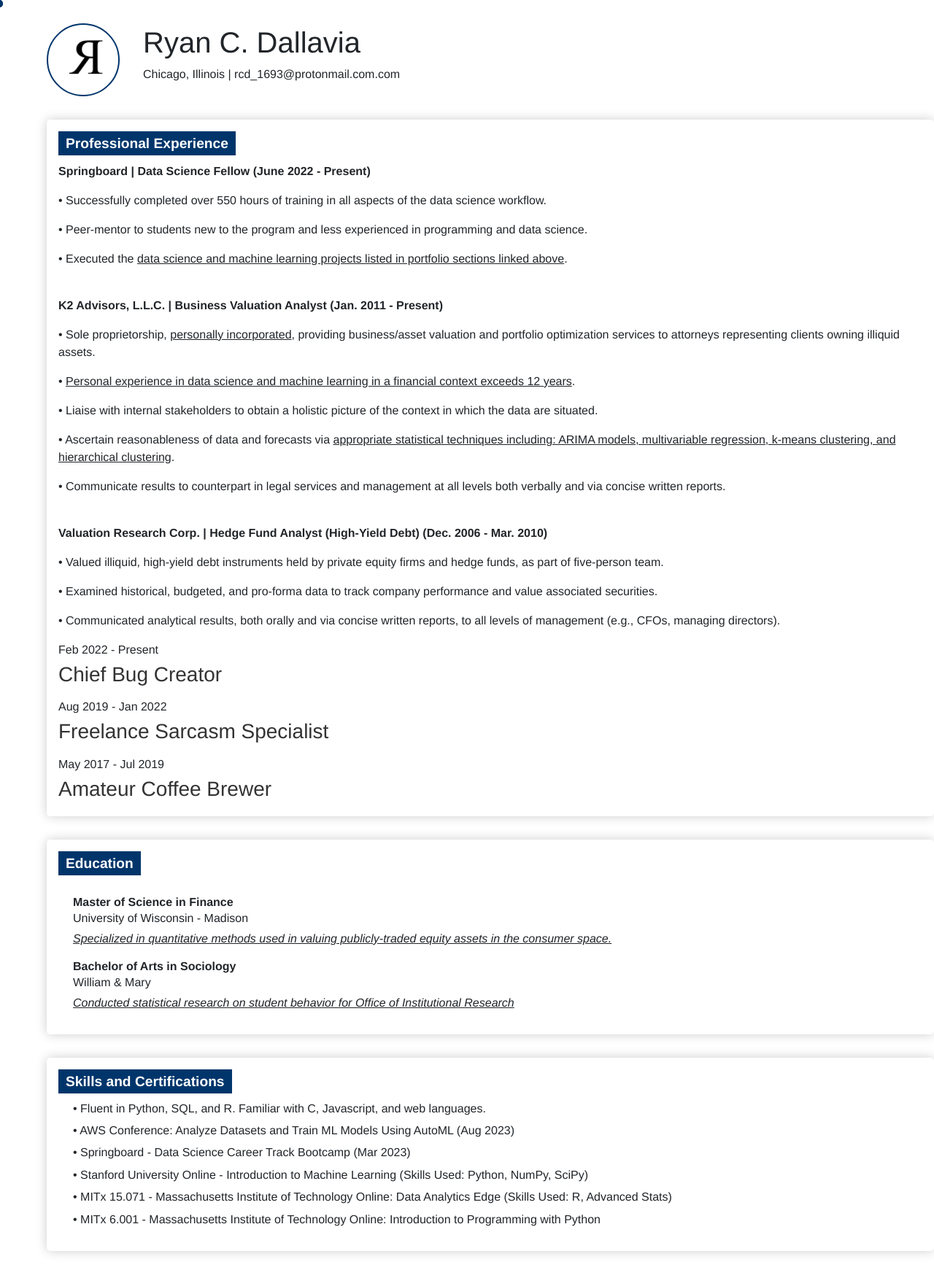
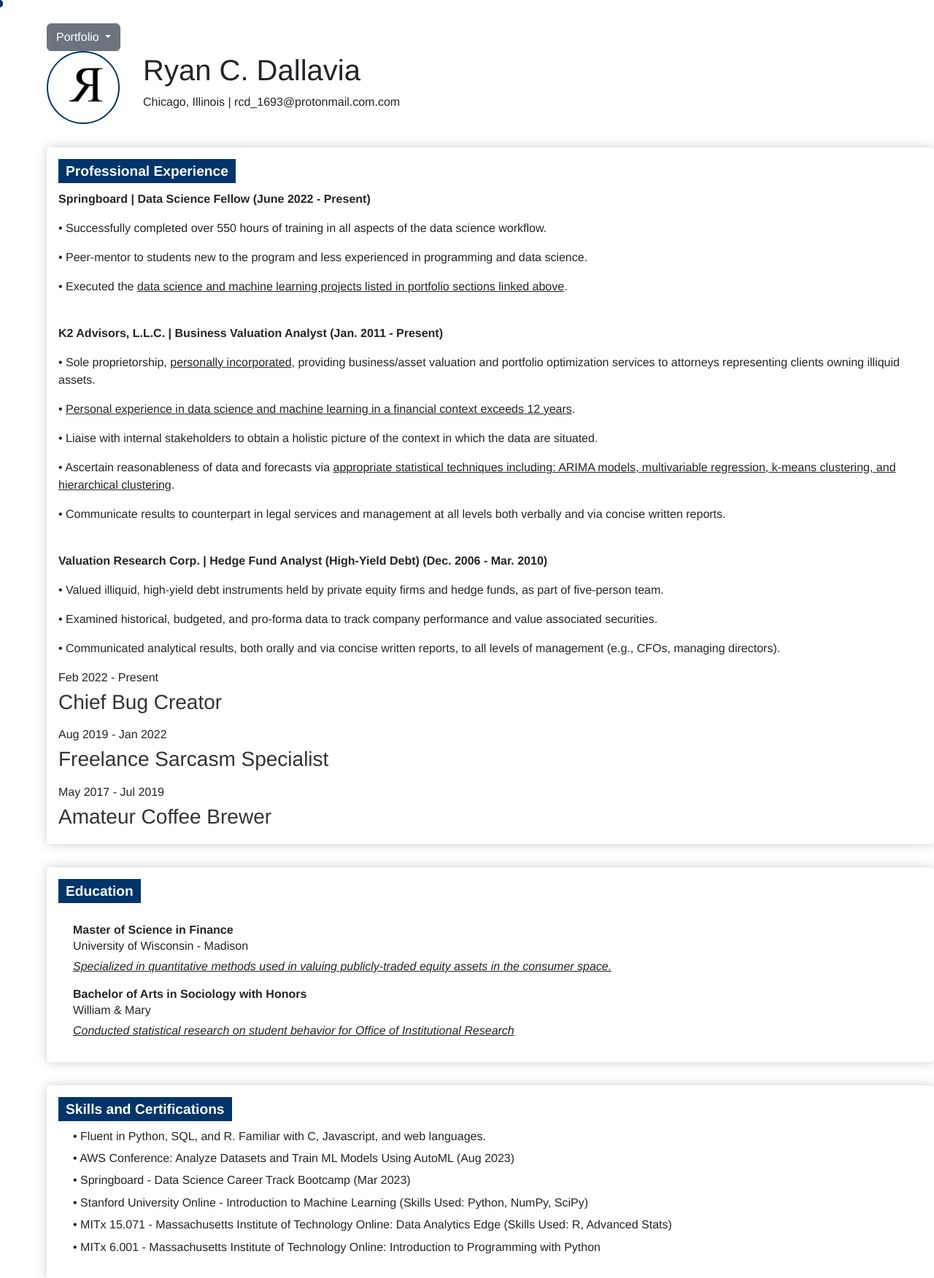
Before and after one commit to RDallavia/Website, a Flask app: page / in a window 1280 px wide. Shown: the top 1752 px of the page at 73% size. Before the commit the page ends 1720 px from the top, so only its background shows below. Run offline with Flask 3, Linux system fonts and the light colour scheme.

Commit message:
menu bar added

```diff
--- a/templates/index.html
+++ b/templates/index.html
@@ -3,6 +3,16 @@
 <head>
 <meta charset="UTF-8">
 <meta name="viewport" content="width=device-width, initial-scale=1.0">
+<div class="dropdown">
+    <button class="btn btn-secondary dropdown-toggle" type="button" id="dropdownMenuButton" data-toggle="dropdown" aria-haspopup="true" aria-expanded="false">
+      Portfolio
+    </button>
+    <div class="dropdown-menu" aria-labelledby="dropdownMenuButton">
+      <a class="dropdown-item" href="#">Data Science</a>
+      <a class="dropdown-item" href="#">Machine Learning</a>
+      <a class="dropdown-item" href="#">Software Engineering and AI</a>
+    </div>
+  </div>
 <title>Ryan C. Dallavia</title>
 <link href="https://cdn.jsdelivr.net/npm/bootstrap@5.2.3/dist/css/bootstrap.min.css" rel="stylesheet" integrity="sha384-rbsA2VBKQhggwzxH7pPCaAqO46MgnOM80zW1RWuH61DGLwZJEdK2Kadq2F9CUG65" crossorigin="anonymous">
 <link rel="stylesheet" href="{{ url_for('static', filename='styles.css') }}">
@@ -54,7 +64,7 @@
 				<p><u>Specialized in quantitative methods used in valuing publicly-traded equity assets in the consumer space.</u></p>
 			</li>
 			<li>
-				<span class="degree">Bachelor of Arts in Sociology</span>
+				<span class="degree">Bachelor of Arts in Sociology with Honors</span>
 				<span class="school">William & Mary</span>
 				<p><u>Conducted statistical research on student behavior for Office of Institutional Research</u></p>
 			</li>
```
